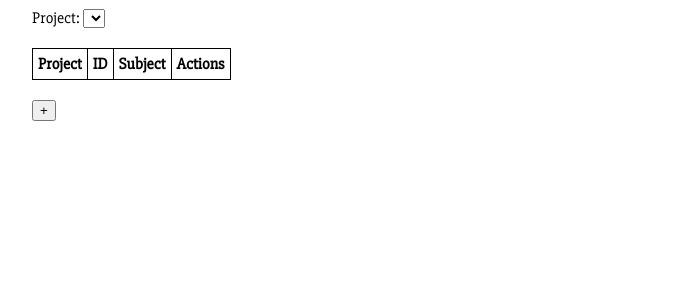
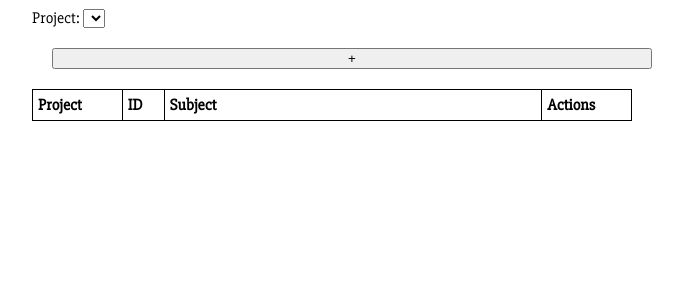
Before and after one commit to ftomassetti/redmine-reactive, a Flask app: template redminereactive/templates/index.html in a window 1280 px wide. Shown: the top 300 px of the page, without its empty margins (308-991 px from the left). Run offline with Flask 2, Linux system fonts and the light colour scheme; the template is opened without the code that fills it: most values are stand-ins (such as "Sample title", 1, 10 or a date in 2020); lists and menus that the app fills with data are empty; parts of the project's set-up code (start-up, migrations or seed data) failed here and were passed over.

Commit message:
update style

```diff
--- a/redminereactive/static/css/style.css
+++ b/redminereactive/static/css/style.css
@@ -25,11 +25,30 @@ li {
     display: list-item;
     text-align: -webkit-match-parent;
 }
-table, th, td {
+table {
+    border: 1px solid #ccc;
+    border-collapse: collapse;
+    width: 100%;
+}
+th {
     border: 1px solid black;
-    border-collapse: collapse;
 }
+tr:nth-child(even) {background-color: #f2f2f2}
 th, td {
     padding: 5px;
     text-align: left;
 }
+th, td {
+    width: 15%;
+}
+#create {
+    margin: 20px;
+    width: 100%;
+}
+
+td.subject, th.subjectHeader {
+    width: auto;
+}
+td.idCell, th.idHeader {
+    width: 7%;
+}
--- a/redminereactive/static/js/logic.js
+++ b/redminereactive/static/js/logic.js
@@ -10,8 +10,8 @@ $( document ).ready(function() {
               $("tbody#issues").empty();
               $.each(data.issues, function(index, issue) {
                 $("tbody#issues").append("<tr issueId='" + issue.id+"'><td>" + issue.project.name
-                    +"</td><td>" + issue.id
-                    +"</td><td class='description'>" + issue.subject
+                    +"</td><td class='idCell'>" + issue.id
+                    +"</td><td class='subject'>" + issue.subject
                     +"</td><td class='action'><button class='delete'>Delete</button></td></tr>");
               });
               $(".delete").click(function() {
@@ -99,7 +99,7 @@ $( document ).ready(function() {
     };
 
     var makeEditable = function() {
-        $("td.description").dblclick(function () {
+        $("td.subject").dblclick(function () {
             var OriginalContent = $(this).text();
             $(this).addClass("cellEditing");
             $(this).html("<input type='text' value='" + OriginalContent + "' />");
--- a/redminereactive/templates/index.html
+++ b/redminereactive/templates/index.html
@@ -18,19 +18,18 @@
             <select>
             </select>
             <br>
+            <button id="create">+</button>
             <br>
             <table>
                 <tr>
                     <th>Project</th>
-                    <th>ID</th>
-                    <th>Subject</th>
+                    <th class="idHeader">ID</th>
+                    <th class="subjectHeader">Subject</th>
                     <th>Actions</th>
                 </tr>
                 <tbody id="issues">
                 </tbody>
             </table>
-            <br>
-            <button id="create">+</button>
         </div>
     </body>
 </html>
```
